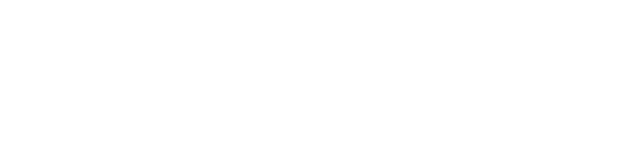
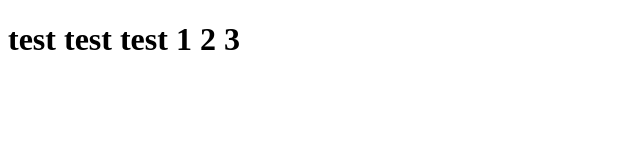
Before and after one commit to So-Gau/my-super-website, a plain HTML site: page index.html in a window 1280 px wide. Shown: the whole page, without its empty margins (0-640 px from the left). Drawn offline with Linux system fonts and the light colour scheme.

Commit message:
changement de titre et ajout h1

```diff
--- a/index.html
+++ b/index.html
@@ -2,9 +2,9 @@
 <html>
 <head>
   <meta charset="UTF-8">
-  <title>title</title>
+  <title>testcode</title>
 </head>
 <body>
-
+<h1> test test test 1 2 3 </h1>
 </body>
 </html>
```
